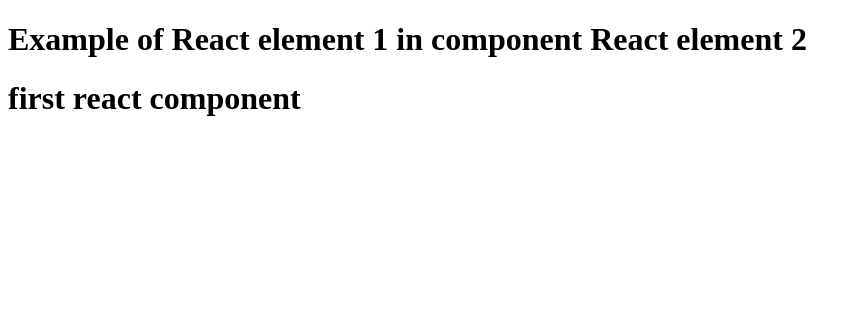
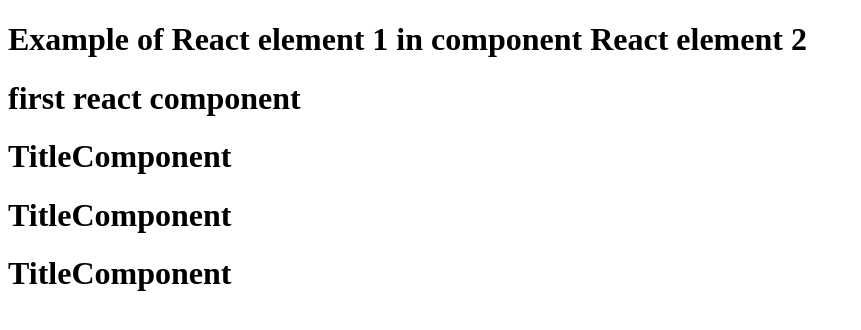
Before and after one commit to shubhangi1309/food-delivery-service, a React (Vite) app: page / in a window 1280 px wide. Shown: the top 330 px of the page, without its empty margins (0-861 px from the left). Built offline with nearby package versions, Linux system fonts and the light colour scheme.

Commit message:
3 ways of calling components

```diff
--- a/App.js
+++ b/App.js
@@ -10,11 +10,18 @@ const title = (<h1 className="head">
      React element 2
 </h1>)
 
+const TitleComponent = () => (<h1 className="head">
+     TitleComponent
+</h1>)
+
 const Heading = () => {
     return (
         <div id="container">
             {title}
             <h1>first react component</h1>
+            <TitleComponent></TitleComponent>
+            <TitleComponent/>
+            {TitleComponent()}
         </div>
     )
 }
```
Also changed, not shown: 1 other file (tests, documents, lock files or other folders).
